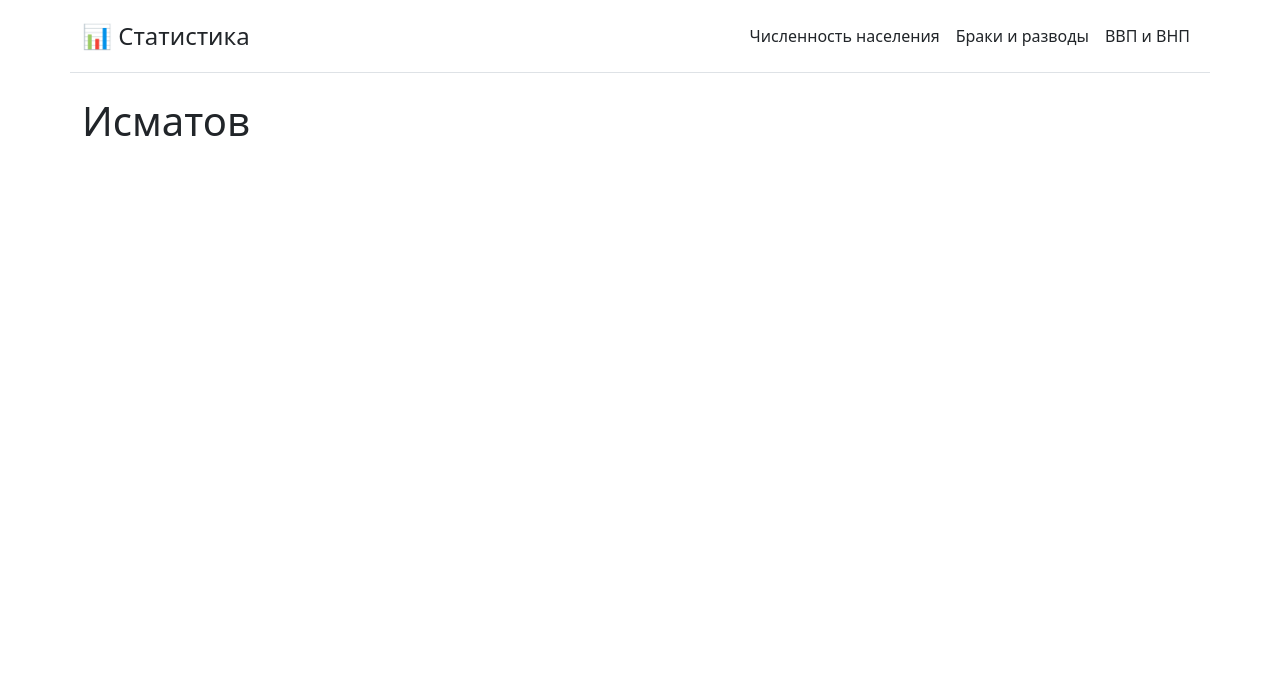
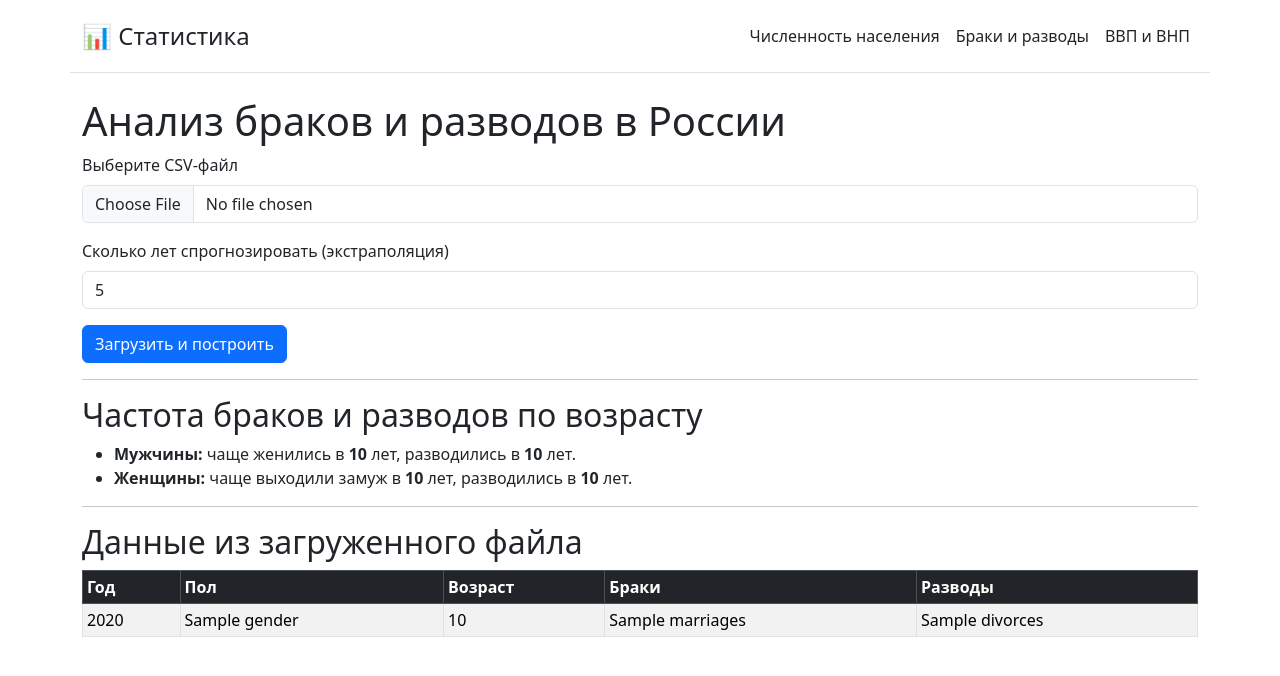
Before and after one commit to Artisan899/Stats, a Flask app: template Python Prog/templates/java.html in a window 1280 px wide. Shown: the top 676 px of the page. Run offline with Flask 3, Linux system fonts and the light colour scheme; the template is opened without the code that fills it: most values are stand-ins (such as "Sample title", 1, 10 or a date in 2020).

Commit message:
Add files via upload

```diff
--- a/Python Prog/templates/java.html
+++ b/Python Prog/templates/java.html
@@ -1,14 +1,62 @@
-{% extends 'base.html'  %}
-
-{% block title %}
-<title>Исматов</title>
-{% endblock %}
-
+{% extends 'base.html' %}
 
 {% block body %}
-<h1>Исматов</h1>
+<h1>Анализ браков и разводов в России</h1>
+
+<form method="post" enctype="multipart/form-data">
+    <div class="mb-3">
+        <label for="datafile" class="form-label">Выберите CSV-файл</label>
+        <input type="file" class="form-control" name="datafile" required>
+    </div>
+    <div class="mb-3">
+        <label for="period" class="form-label">Сколько лет спрогнозировать (экстраполяция)</label>
+        <input type="number" class="form-control" name="period" required min="1" value="5">
+    </div>
+    <button type="submit" class="btn btn-primary">Загрузить и построить</button>
+</form>
+
+{% if chart_url %}
+<hr>
+<h2>График количества браков и разводов</h2>
+<img src="{{ url_for('static', filename=chart_url) }}" class="img-fluid" alt="График браков и разводов">
+<p><i>Пунктирная линия отображает прогнозируемые значения на следующие годы.</i></p>
+{% endif %}
+
+{% if result %}
+<hr>
+<h2>Частота браков и разводов по возрасту</h2>
+<ul>
+    <li><strong>Мужчины:</strong> чаще женились в <b>{{ result['Male']['marriage_age'] }}</b> лет, разводились в <b>{{ result['Male']['divorce_age'] }}</b> лет.</li>
+    <li><strong>Женщины:</strong> чаще выходили замуж в <b>{{ result['Female']['marriage_age'] }}</b> лет, разводились в <b>{{ result['Female']['divorce_age'] }}</b> лет.</li>
+</ul>
+{% endif %}
+
+{% if table_data %}
+<hr>
+<h2>Данные из загруженного файла</h2>
+<div style="max-height: 500px; overflow-y: auto;">
+    <table class="table table-striped table-bordered table-sm">
+        <thead class="table-dark">
+            <tr>
+                <th>Год</th>
+                <th>Пол</th>
+                <th>Возраст</th>
+                <th>Браки</th>
+                <th>Разводы</th>
+            </tr>
+        </thead>
+        <tbody>
+            {% for row in table_data %}
+            <tr>
+                <td>{{ row['Year'] }}</td>
+                <td>{{ row['Gender'] }}</td>
+                <td>{{ row['Age'] }}</td>
+                <td>{{ row['Marriages'] }}</td>
+                <td>{{ row['Divorces'] }}</td>
+            </tr>
+            {% endfor %}
+        </tbody>
+    </table>
+</div>
+{% endif %}
 {% endblock %}
-
-{% block stats %}
-<p>Статистика Исматова</p>
-{% endblock %}
```
